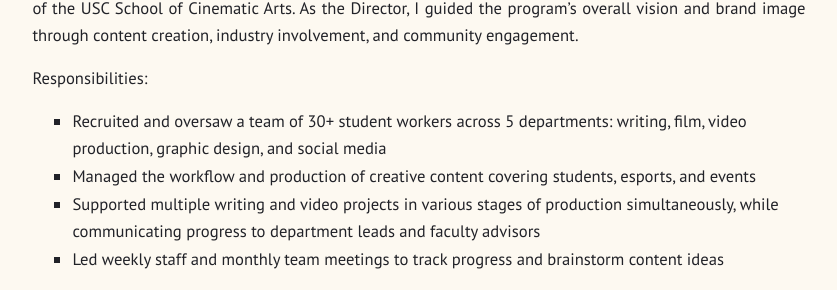
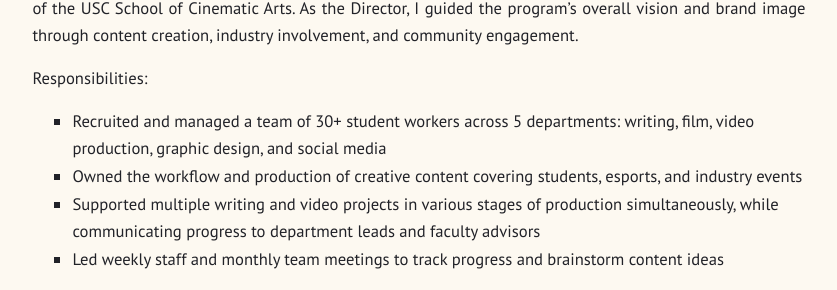
Before and after one commit to KeroMichelle/KeroMichelle.github.io, a Jekyll site: the page built from media.md, in a window 1280 px wide. Shown: the part 276-566 px from the top of the page, without its empty margins (221-1058 px from the left). Built offline with Jekyll 4.4.1, drawn with Linux system fonts in a browser that asks for light colours.

Commit message:
Update media.md

```diff
--- a/media.md
+++ b/media.md
@@ -9,8 +9,8 @@ layout: page
 USC Games Media is a faculty and student-run organization within the Interactive Media & Games Division of the USC School of Cinematic Arts. As the Director, I guided the program's overall vision and brand image through content creation, industry involvement, and community engagement.
 
 Responsibilities:
-* Recruited and oversaw a team of 30+ student workers across 5 departments: writing, film, video production, graphic design, and social media
-* Managed the workflow and production of creative content covering students, esports, and events
+* Recruited and managed a team of 30+ student workers across 5 departments: writing, film, video production, graphic design, and social media
+* Owned the workflow and production of creative content covering students, esports, and industry events
 * Supported multiple writing and video projects in various stages of production simultaneously, while communicating progress to department leads and faculty advisors
 * Led weekly staff and monthly team meetings to track progress and brainstorm content ideas
 
```
